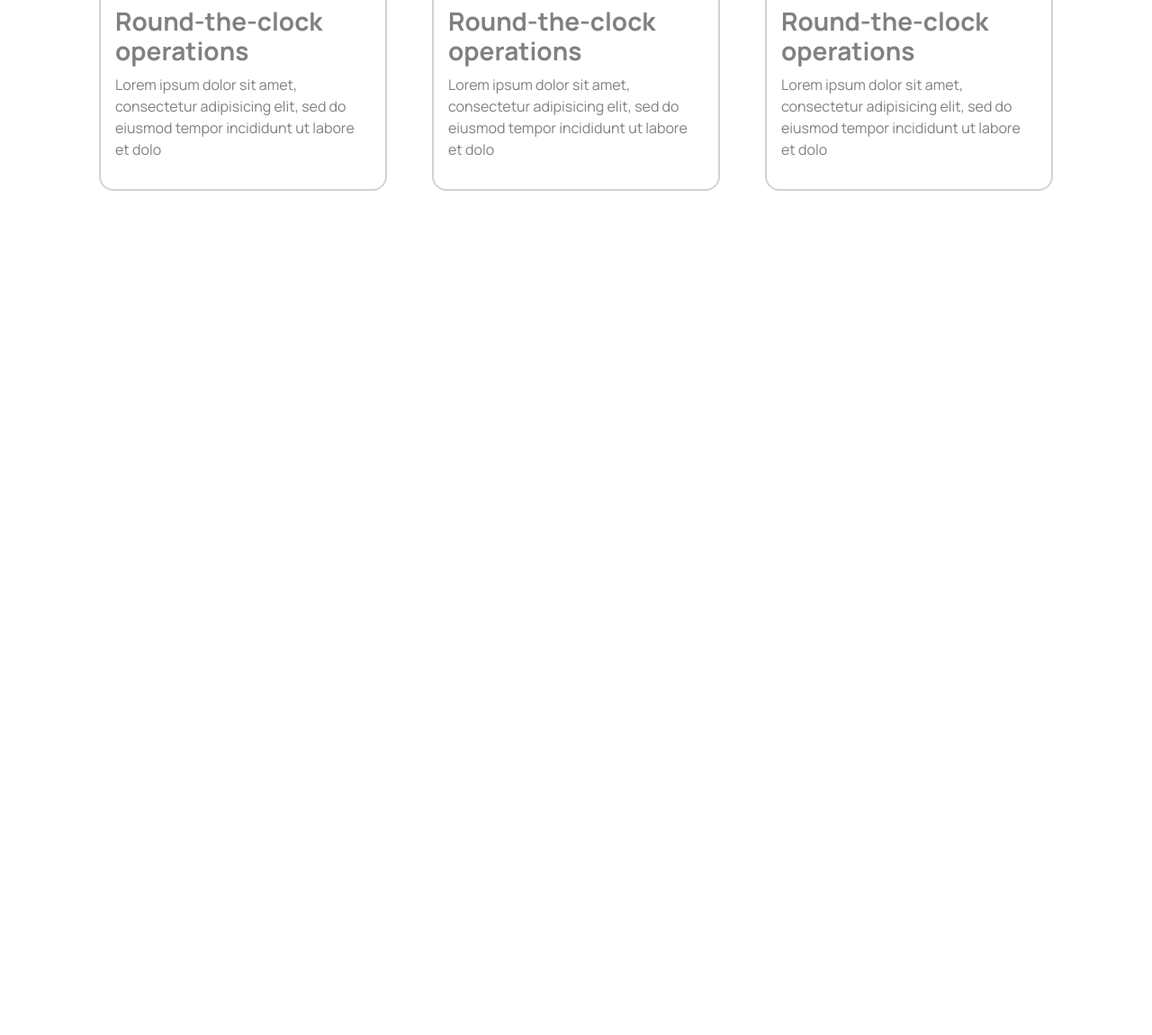
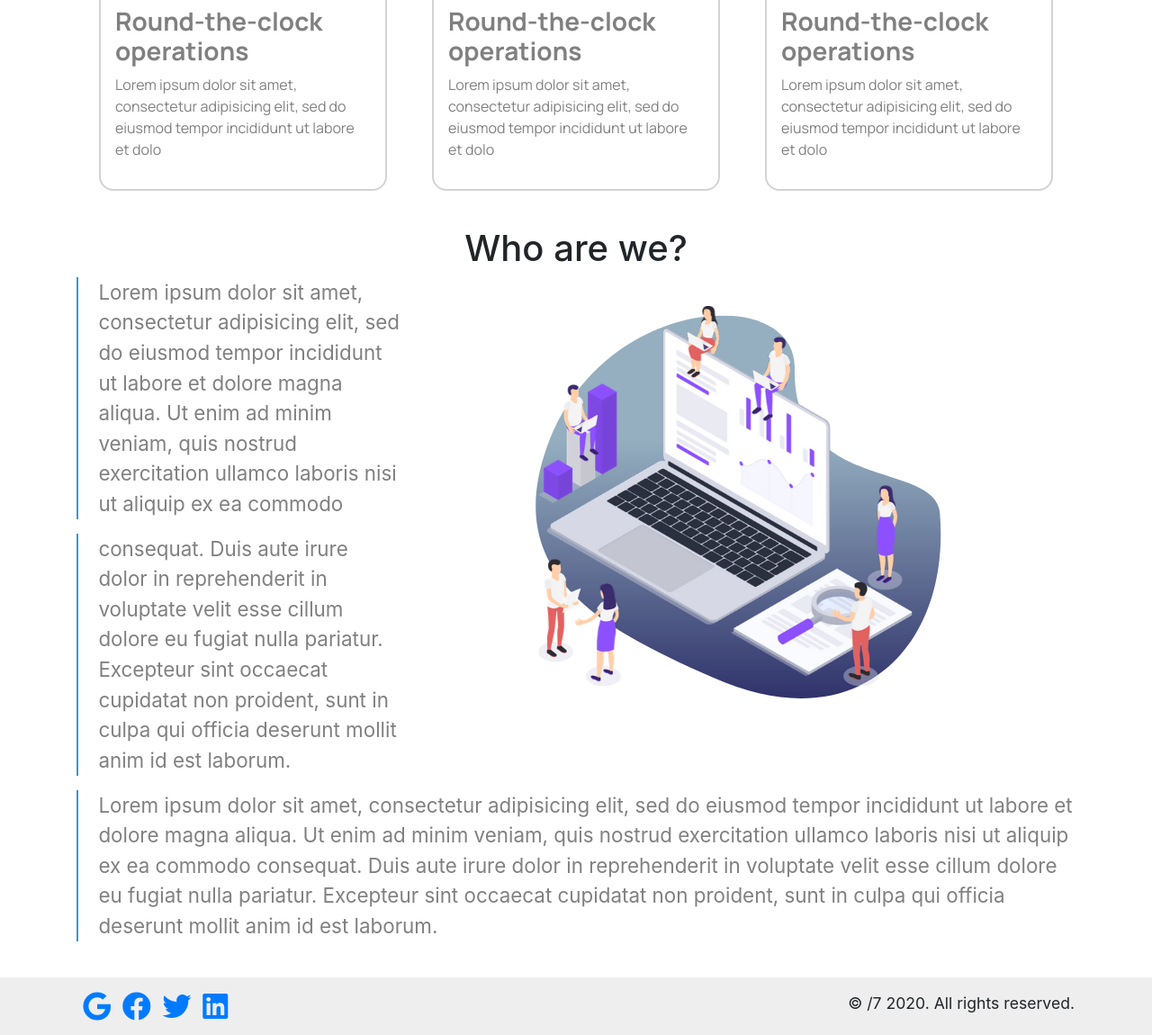
Before and after one commit to cell91/vend_proto, a plain HTML site: page index.html in a window 1280 px wide. Shown: the part 1469-2619 px from the top of the page at 90% size. Before the commit the page ends 1697 px from the top, so only its background shows below. Drawn offline with nearby package versions, Linux system fonts and the light colour scheme.

Commit message:
protoDone

```diff
--- a/custom.css
+++ b/custom.css
@@ -39,7 +39,9 @@ li {
 	color: grey;
 }
 
-
+.long {
+	font-size: 1.4em;
+}
 
 /* NAVBAR */
 .my-nav {
@@ -99,7 +101,12 @@ li {
 	display: block;
 }
 
-
+.user-type {
+	color: grey;
+	font-family: manrope;
+	font-weight: normal;
+	margin-left: 0.4em;
+}
 
 /* BANNER */
 
@@ -143,3 +150,25 @@ h3 {
 
 
  }
+
+ /* FOOTER */
+
+ .footer {
+ 	background-color: #eeeeef;
+ }
+
+ .footer .container {
+ 	padding: 1em;
+ 	display: flex;
+ 	justify-content: space-between;
+ }
+
+.footer a {
+	font-size: 2em;
+	margin: 0em 0.2em;
+	text-decoration: none;
+}
+
+small {
+	font-size: 1.1em;
+}
--- a/index.html
+++ b/index.html
@@ -18,7 +18,7 @@
 	<div class="my-nav" id="pc">
 		<div class="container">
 			<div class="d-flex justify-content-between align-items-center">
-				<a class='logo' href="#">vendsol<span style="color:#3498db">.</span></a>
+				<a class='logo' href="#">vendsol<span style="color:#3498db">.</span><span class="user-type">customer</a>
 
 				<div class='menu'>
 					<a href="#" class='my-active'>Home</a>
@@ -98,6 +98,7 @@
 		</div>
 	</div>
 
+	<!-- Features -->
 	<div id = "feature" class="container">
 		<div>
 			<h1 style="text-align: center;">why vendsol ? </h1>
@@ -143,6 +144,38 @@
 
 		</div>
 	</div>
+	<br>
+
+	<div class="container">
+		<h1 style="text-align: center"> Who are we? </h1>
+		<img style="float: right;"src="img/please-2.png">
+		<p class="long para">Lorem ipsum dolor sit amet, consectetur adipisicing elit, sed do eiusmod
+		tempor incididunt ut labore et dolore magna aliqua. Ut enim ad minim veniam,
+		quis nostrud exercitation ullamco laboris nisi ut aliquip ex ea commodo
+	</p><p class="long para">
+		consequat. Duis aute irure dolor in reprehenderit in voluptate velit esse
+		cillum dolore eu fugiat nulla pariatur. Excepteur sint occaecat cupidatat non
+		proident, sunt in culpa qui officia deserunt mollit anim id est laborum.</p><p class="long para">Lorem ipsum dolor sit amet, consectetur adipisicing elit, sed do eiusmod
+		tempor incididunt ut labore et dolore magna aliqua. Ut enim ad minim veniam,
+		quis nostrud exercitation ullamco laboris nisi ut aliquip ex ea commodo
+		consequat. Duis aute irure dolor in reprehenderit in voluptate velit esse
+		cillum dolore eu fugiat nulla pariatur. Excepteur sint occaecat cupidatat non
+		proident, sunt in culpa qui officia deserunt mollit anim id est laborum.</p>
+
+	</div>
+	<br>
+	<div class="container-float footer">
+		<div class="container">
+			<div class="d-flex justify-content-between">
+				<a href=# class="fab fa-google"></a>
+				<a href=# class="fab fa-facebook"></a>
+				<a href=# class="fab fa-twitter"></a>
+				<a href=# class="fab fa-linkedin"></a>
+			</div>
+			<small>&copy; /7 2020. All rights reserved. </small>
+		</div>
+
+	</div>
 </body>
 
 <script type="text/javascript">
```
